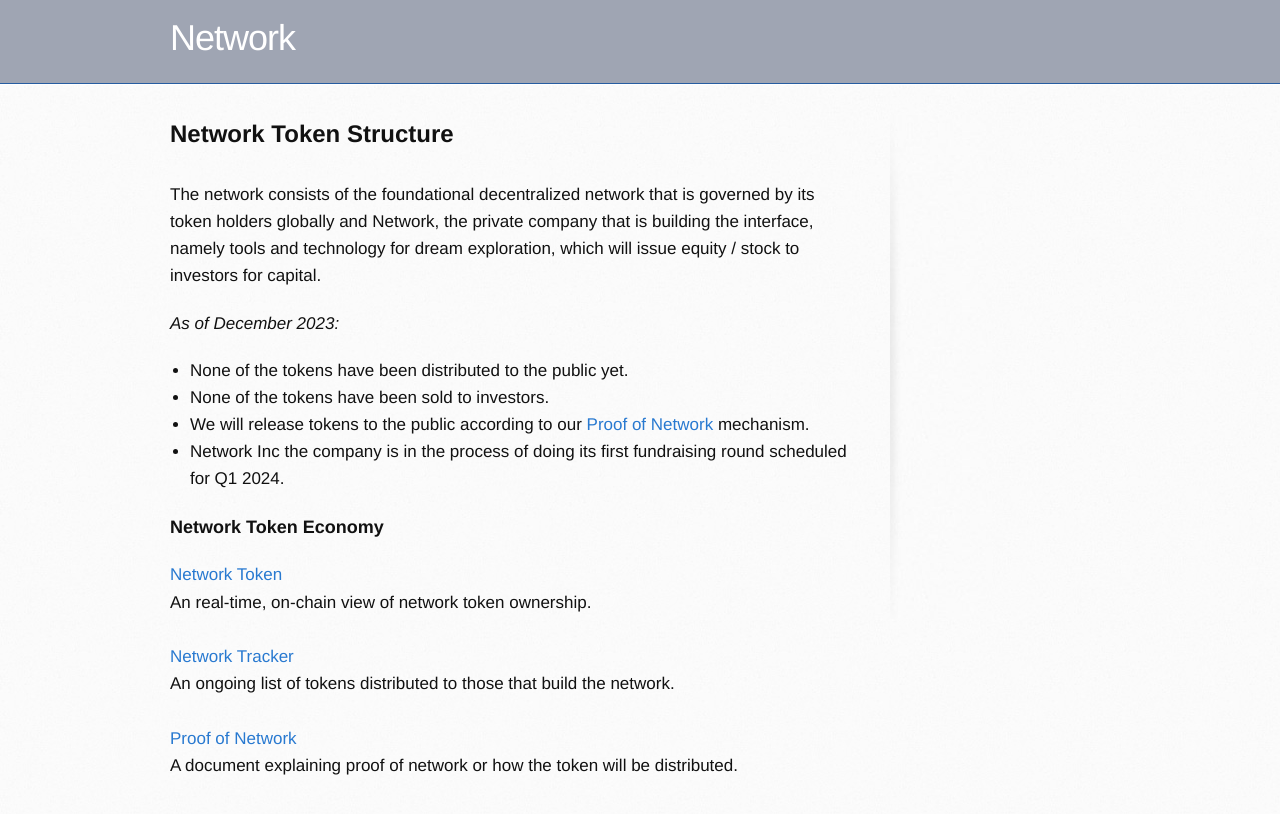
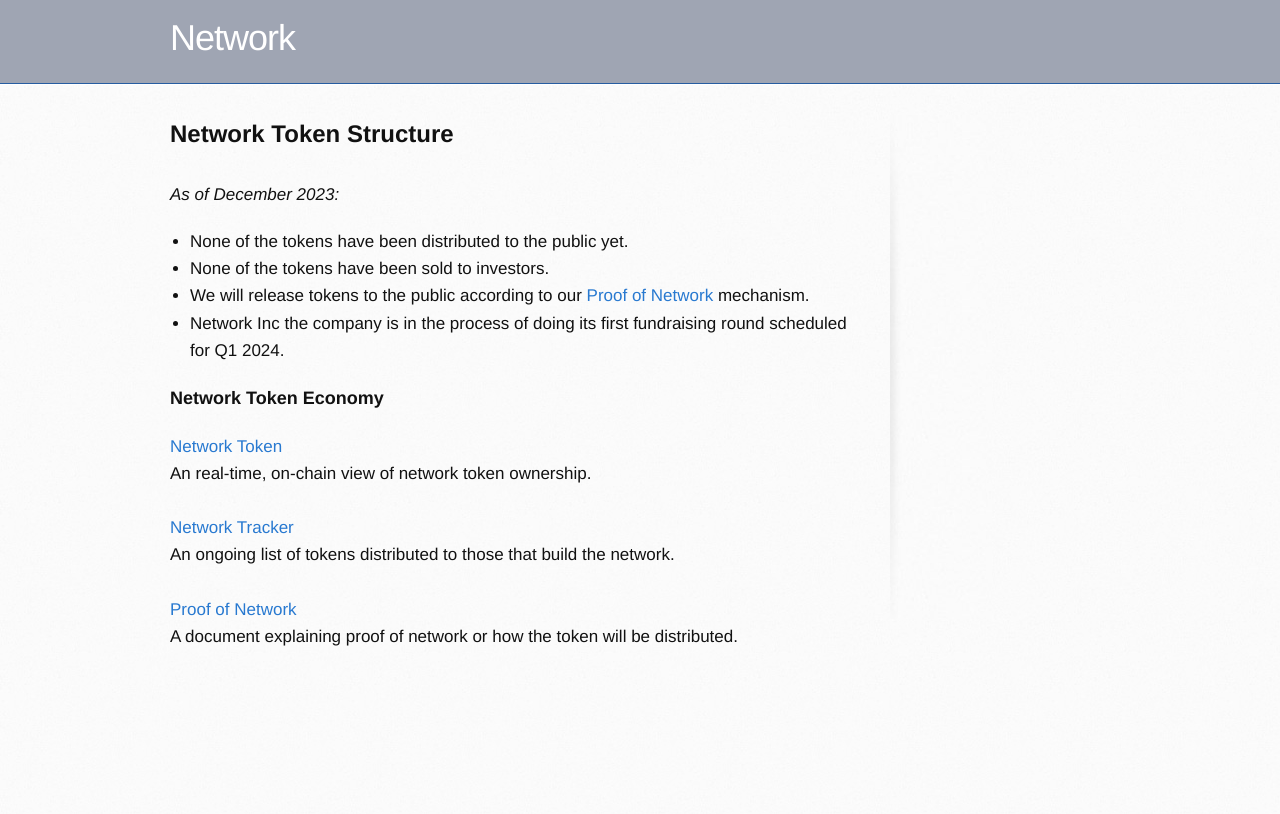
Before and after one commit to networkf/network.github.io, a Jekyll site: the page built from token.md, in a window 1280 px wide. Shown: the top 814 px of the page. Built offline with Jekyll 4.4.1, drawn with Linux system fonts in a browser that asks for light colours; some web fonts are replaced; our own code applies the rules of GitHub Pages for plain Markdown files; the repository's description, which GitHub fills in, is left out.

Commit message:
Update token.md

```diff
--- a/token.md
+++ b/token.md
@@ -9,8 +9,6 @@ layout: default
 <b><font size="5">Network Token Structure</font></b>
 <br>
 <br>
-The network consists of the foundational decentralized network that is governed by its token holders globally and Network, the private company that is building the interface, namely tools and technology for dream exploration, which will issue equity / stock to investors for capital.
-
 _As of December 2023:_
 - None of the tokens have been distributed to the public yet.
 - None of the tokens have been sold to investors.
```
